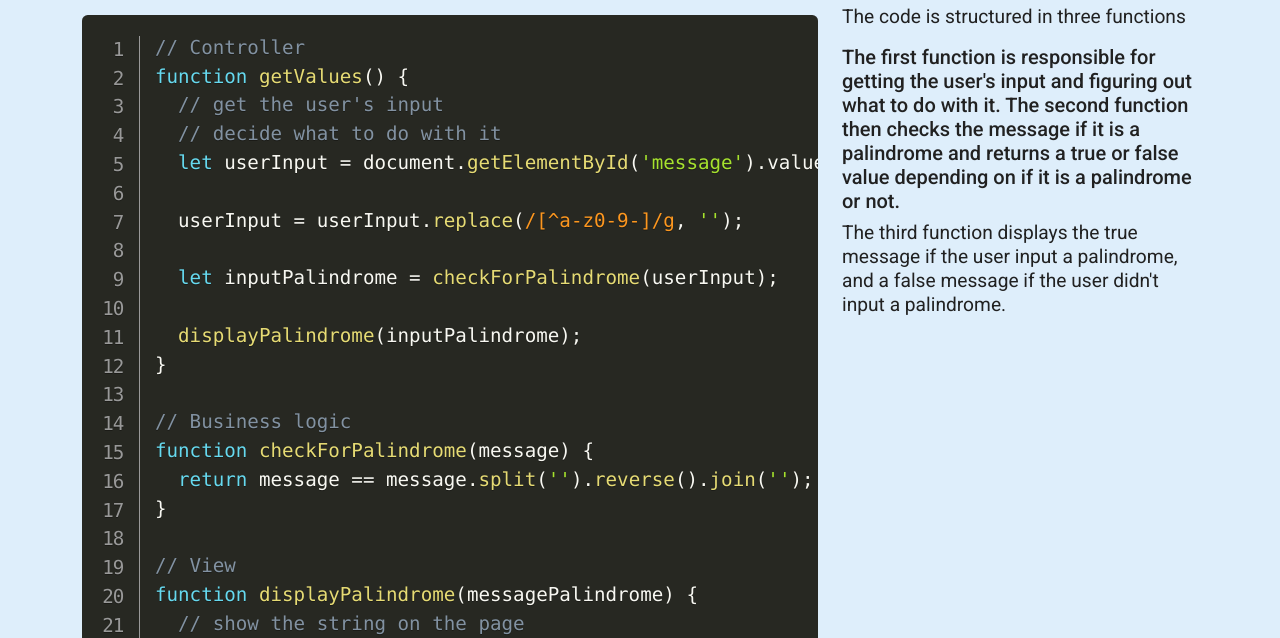
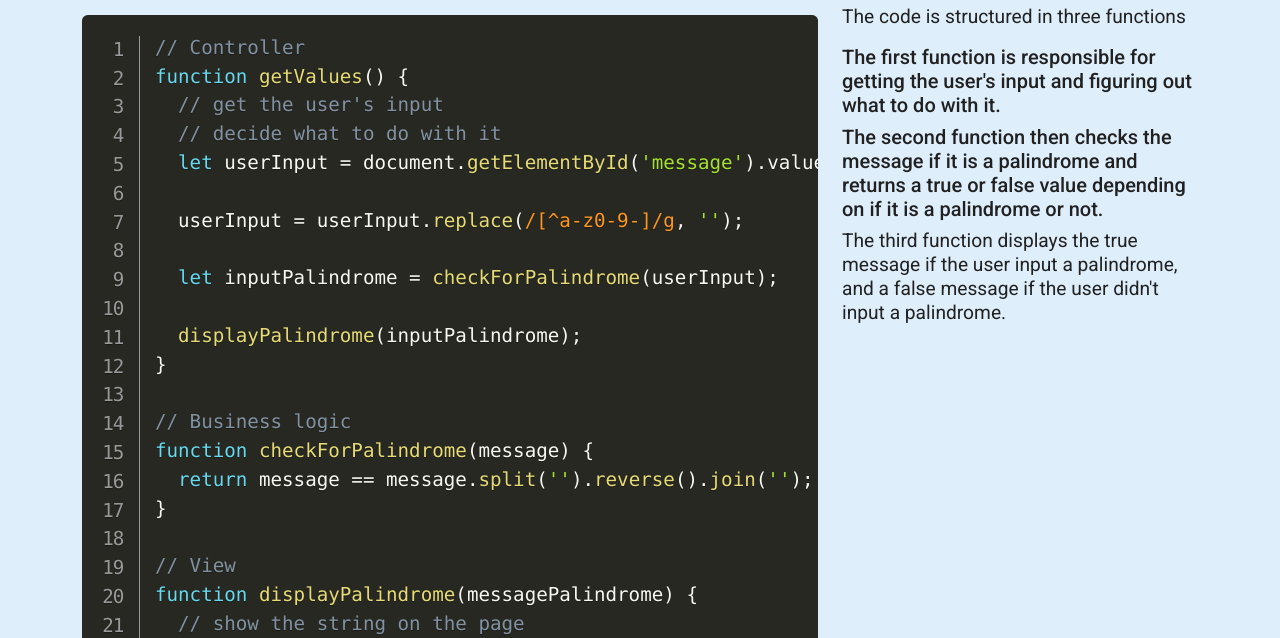
Before and after one commit to danvitmon/JSMiniTemp, a plain HTML site: page code.html in a window 1280 px wide. Shown: the part 155-793 px from the top of the page. Drawn offline with nearby package versions, Linux system fonts and the light colour scheme; a web font is replaced by a local one.

Commit message:
fixed issues

```diff
--- a/code.html
+++ b/code.html
@@ -3,7 +3,7 @@
   <head>
     <meta charset="UTF-8" />
     <meta name="viewport" content="width=device-width, initial-scale=1.0" />
-    <title>Switch-Up: A Coding Challenge</title>
+    <title>Switch-Up</title>
 
     <!-- Bootstrap CSS -->
 
@@ -140,7 +140,8 @@ function displayPalindrome(messagePalindrome) {
             </div>
             <div class="col-12 col-lg-4">
                 <p>The code is structured in three functions</p>
-                <h5>The first function is responsible for getting the user's input and figuring out what to do with it. The second function then checks the message if it is a palindrome and returns a true or false value depending on if it is a palindrome or not.</h5>
+                <h5>The first function is responsible for getting the user's input and figuring out what to do with it.</h5>
+                <h5>The second function then checks the message if it is a palindrome and returns a true or false value depending on if it is a palindrome or not.</h5>
                 <p> The third function displays the true message if the user input a palindrome, and a false message if the user didn't input a palindrome.</p>
             </div>
         </div>
```
Also changed, not shown: app.html (+1 -1 lines), index.html (+1 -1 lines).
